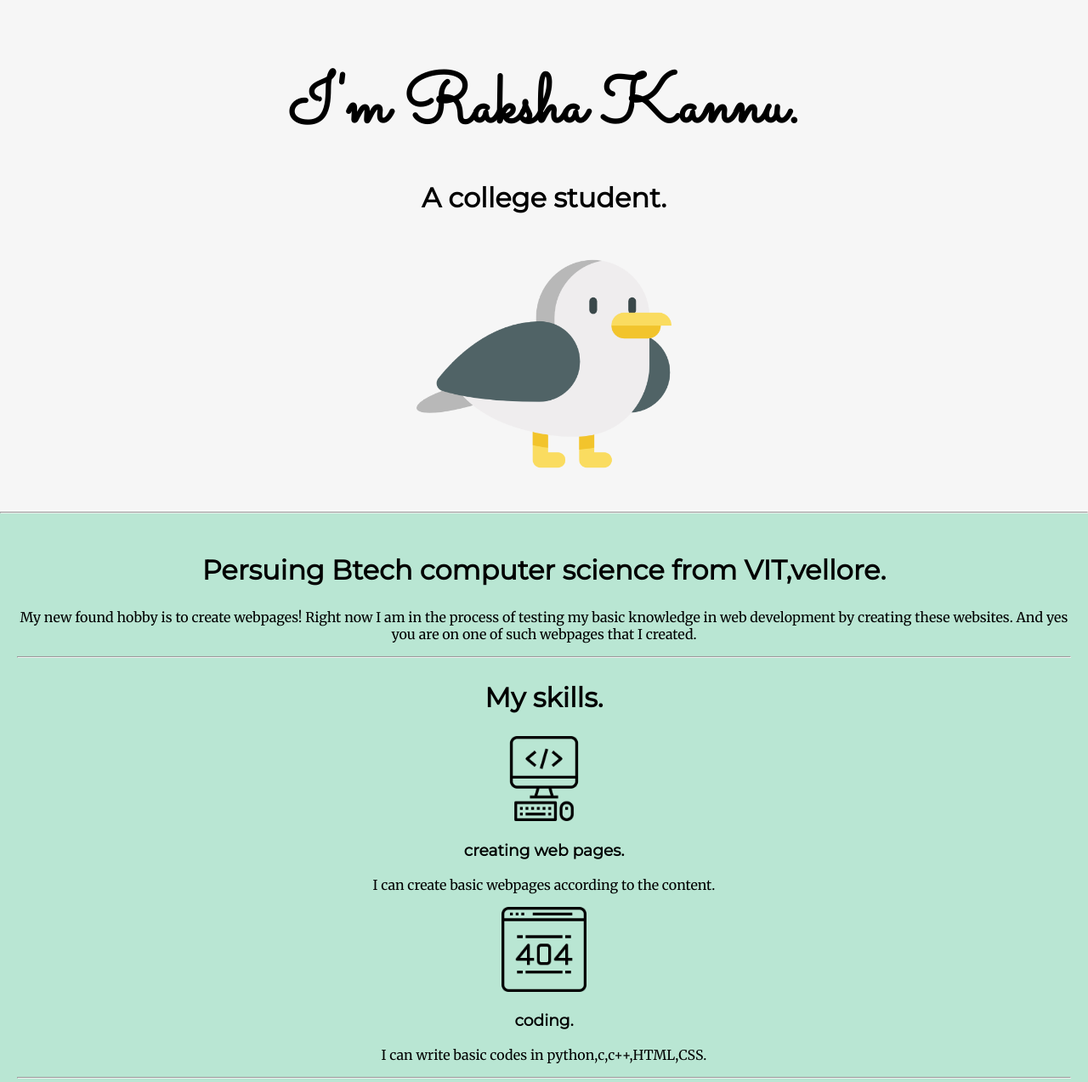
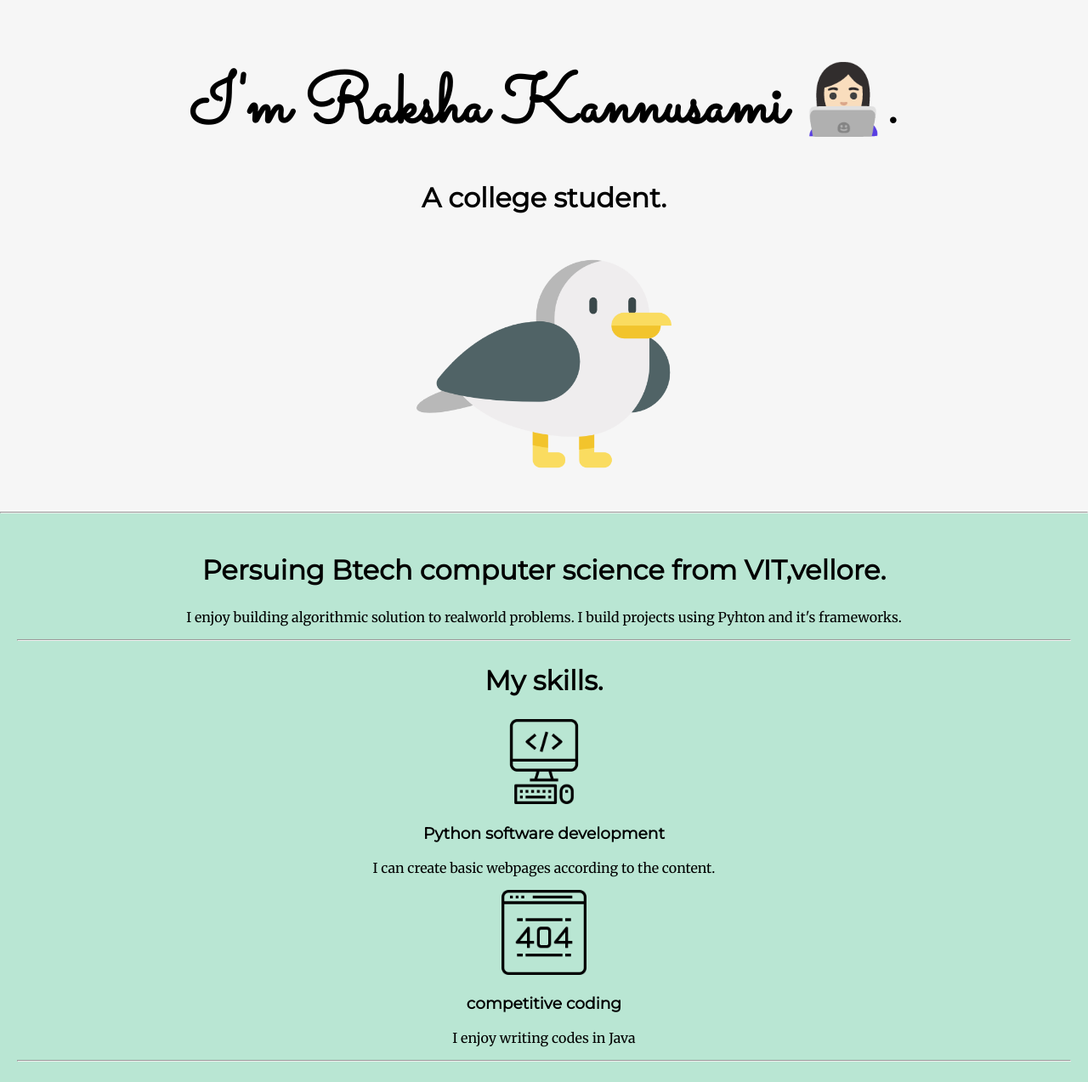
Before and after one commit to rakshakannu/personal-website-2, a plain HTML site: page index.html in a window 1280 px wide. Shown: the top 1273 px of the page at 85% size. Drawn offline with Linux system fonts and the light colour scheme.

Commit message:
Update index.html

```diff
--- a/index.html
+++ b/index.html
@@ -4,7 +4,7 @@
 <head>
   <meta charset="utf-8">
 
-  <title>Raksha Kannu</title>
+  <title>Raksha Kannusami</title>
   <link rel="stylesheet" href="CSS/styles.css">
   <link rel="icon" href="favicon.ico">
   <link href="https://fonts.googleapis.com/css?family=Merriweather|Montserrat|Sacramento" rel="stylesheet">
@@ -12,7 +12,7 @@
 
 <body>
   <div class="top-container">
-  <h1 style="margin-bottom: 0px;">I'm Raksha Kannu.</h1>
+  <h1 style="margin-bottom: 0px;">I'm Raksha Kannusami 👩🏻‍💻.</h1>
 <h2>A <span>college</span> student.</h2>
 <img src="images/bird.png" alt="">
 </div>
@@ -20,20 +20,20 @@
 <div class="middle-container" style="padding: 20px;">
   <div class="profile">
     <h2>Persuing Btech computer science from VIT,vellore.</h2>
-    <p>My new found hobby is to create webpages! Right now I am in the process of testing my basic knowledge in web development by creating these websites. And yes you are on one of such webpages that I created. </p>
+    <p>I enjoy building algorithmic solution to realworld problems. I build projects using Pyhton and it's frameworks. </p>
     </div>
   <hr>
   <div class="skills">
     <h2>My skills.</h2>
     <div class="skill-row">
       <img class="i"src="images/web.png" alt="">
-  <h3>creating web pages.</h3>
+  <h3>Python software development</h3>
   <p>I can create basic webpages according to the content.</p>
     </div>
     <div class="skill-row">
       <img class="i" src="images/error.png" alt="">
-      <h3>coding.</h3>
-      <p>I can write basic codes in python,c,c++,HTML,CSS.</p>
+      <h3>competitive coding</h3>
+      <p>I enjoy writing codes in Java</p>
     </div>
   </div>
   <hr>
@@ -50,7 +50,6 @@
 <p>If you are interested in creating webpages, please feel free to contact me, so that we can collab and share each others ideas. suggestions/ideas to my work are most welcome!</p>
 
 <hr>
-<hr>
 
   <h1>
     Thankyou.
```
